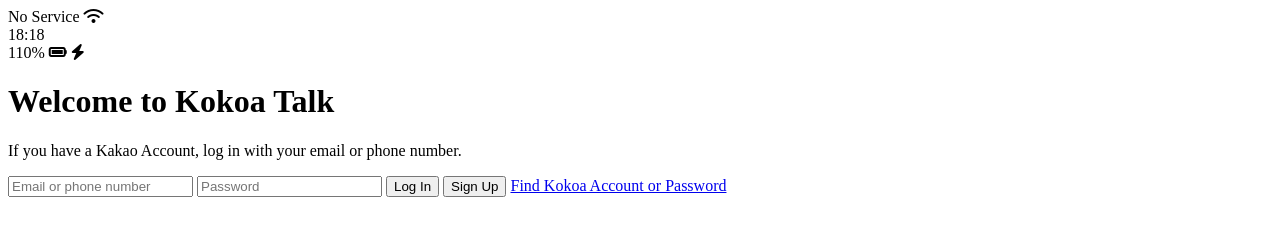
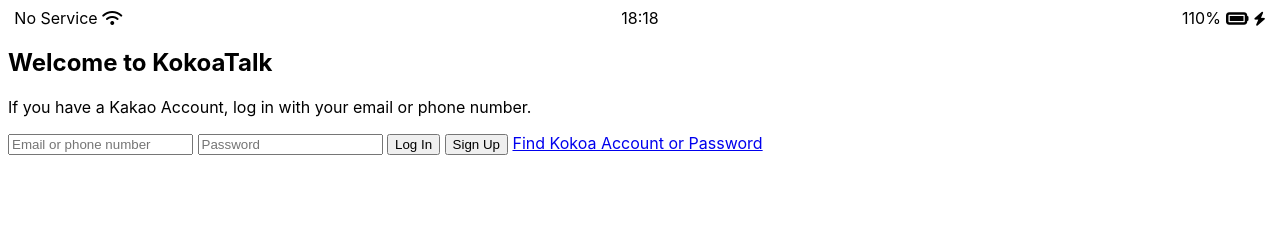
Before and after one commit to chuka9809/kokoa-clone, a plain HTML site: page index.html in a window 1280 px wide. Drawn offline with Linux system fonts and the light colour scheme.

Commit message:
index made

```diff
--- /dev/null
+++ b/css/styles.css
@@ -0,0 +1,24 @@
+body {
+  font-family: -apple-system, BlinkMacSystemFont, "Segoe UI", Roboto, Oxygen,
+    Ubuntu, Cantarell, "Open Sans", "Helvetica Neue", sans-serif;
+}
+.status-bar {
+  display: flex;
+  justify-content: center;
+}
+.status-bar__column {
+  width: 33%;
+}
+.status-bar__column:nth-child(2) {
+  display: flex;
+  justify-content: center;
+}
+.status-bar__column:last-child {
+  display: flex;
+  justify-content: flex-end;
+  align-items: center;
+}
+
+.status-bar__column .fa-battery-full {
+  margin: 0 5px;
+}
--- a/index.html
+++ b/index.html
@@ -1,6 +1,7 @@
 <!DOCTYPE html>
 <html lang="en">
 <head>
+    <link rel="stylesheet" href="css/styles.css">
     <meta charset="UTF-8">
     <meta name="viewport" content="width=device-width, initial-scale=1.0">
     <title>Welcome to Kokoatalk</title>
@@ -16,13 +17,13 @@
         </div>
         <div class="status-bar__column">
             <span>110%</span>
-            <i class="fas fa-battery-full"></i>
-            <i class="fas fa-bolt"></i>
+            <i class="fas fa-battery-full fa-lg"></i>
+            <i class="fas fa-bolt fa-sm"></i>
         </div>
     </div>
 
     <header class="welcome-header">
-        <h1 class="welcome-header__title">Welcome to Kokoa Talk</h1>
+        <h2 class="welcome-header__title">Welcome to KokoaTalk</h2>
         <p class="welcome-header__text">If you have a Kakao Account, log in with your email or phone number.</p>
     </header>
 
```
Also changed, not shown: 1 other file.
